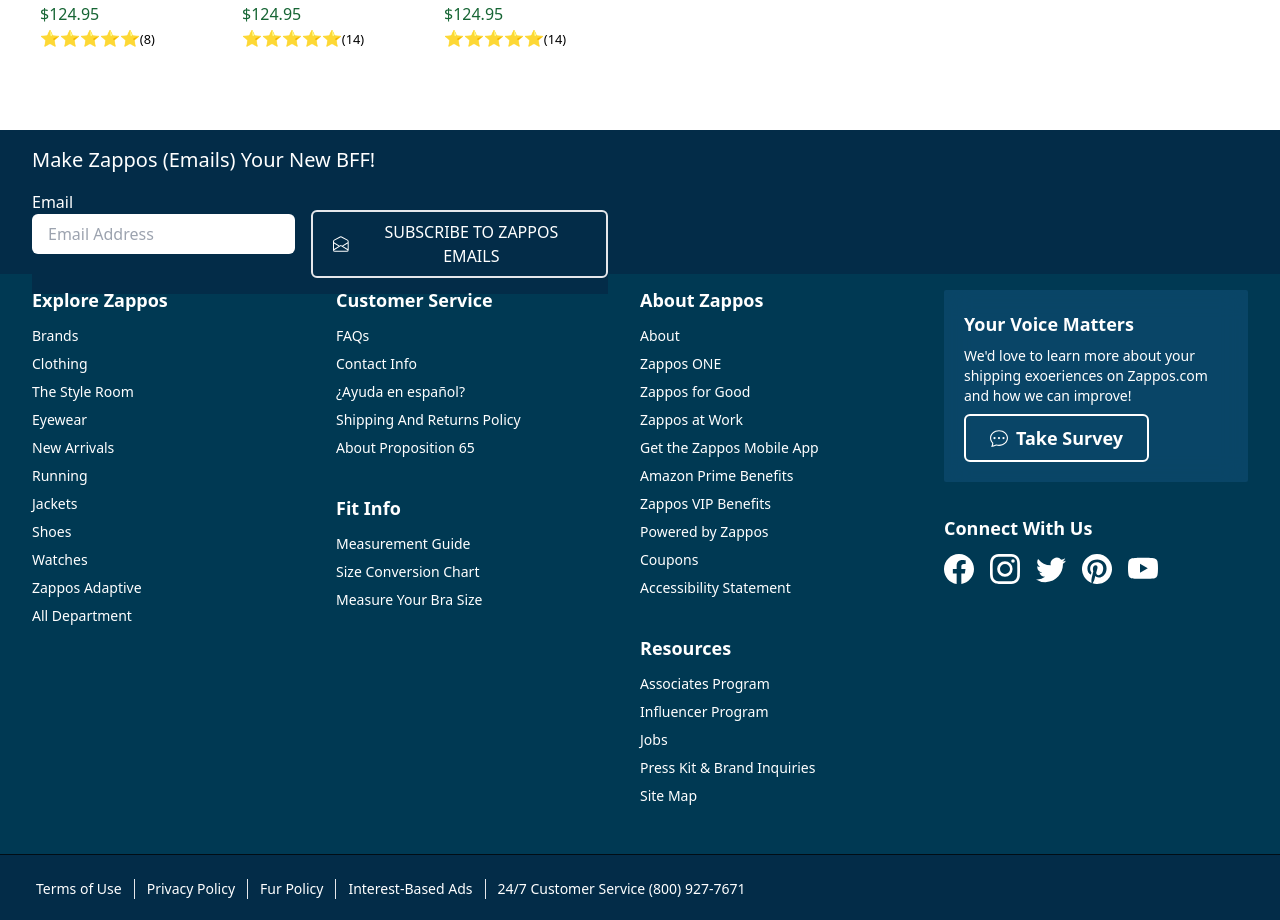
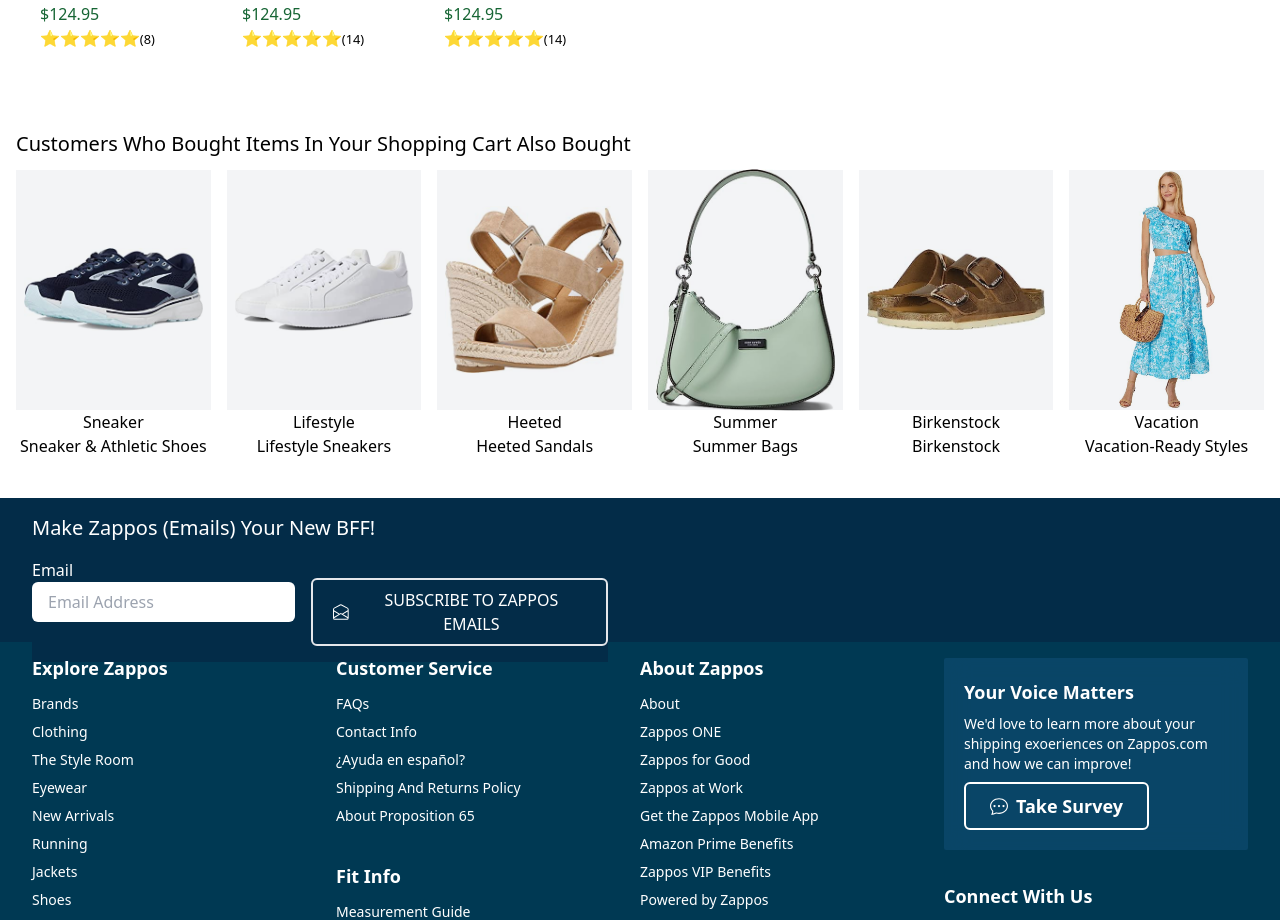
Before and after one commit to Kingsley320/Zapos_React_Clone, a React (Vite) app: page /shop in a window 1280 px wide. Shown: the part 2780-3700 px from the top of the page. Built offline with nearby package versions, Linux system fonts and the light colour scheme.

Commit message:
shop page july 4

```diff
--- a/src/pages/Shop.jsx
+++ b/src/pages/Shop.jsx
@@ -3,6 +3,7 @@
 import Navigation from '../components/Navigation';
 import ShopItems from '../components/ShopItems';
 import RecentlyViewed from '../components/RecentlyViewed';
+import CustomersViewed from '../components/CustomersViewed';
 
 function Shop() {
     return (
@@ -10,6 +11,7 @@
             <Navigation />
             <ShopItems />
             <RecentlyViewed />
+            <CustomersViewed />
             <Footer />
         </>
     )
```
